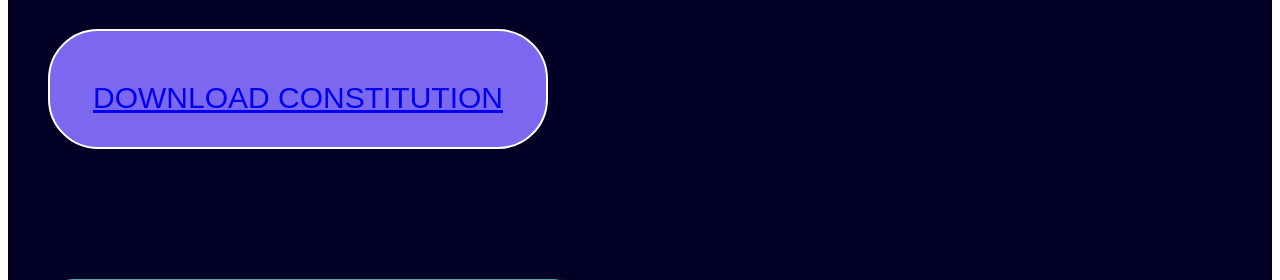
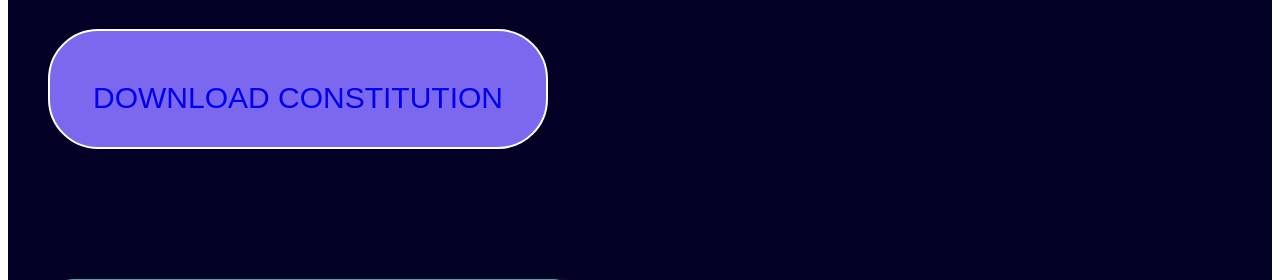
Before and after one commit to Kevin-Gunga/website.kuha, a PHP site: page / in a window 1280 px wide. Shown: the part 1548-1828 px from the top of the page. Run offline with PHP 8.4, Linux system fonts and the light colour scheme; some libraries are stand-ins or nearby versions.

Commit message:
Update style.css

```diff
--- a/style.css
+++ b/style.css
@@ -47,7 +47,7 @@ button {
     height: 120px;
     width: 500px;
 }
-button p {
+button a {
 text-decoration: none;
 }
 
```
